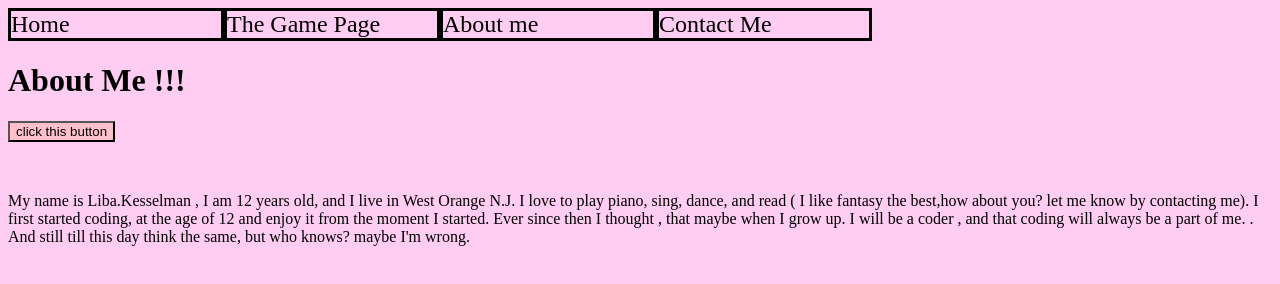
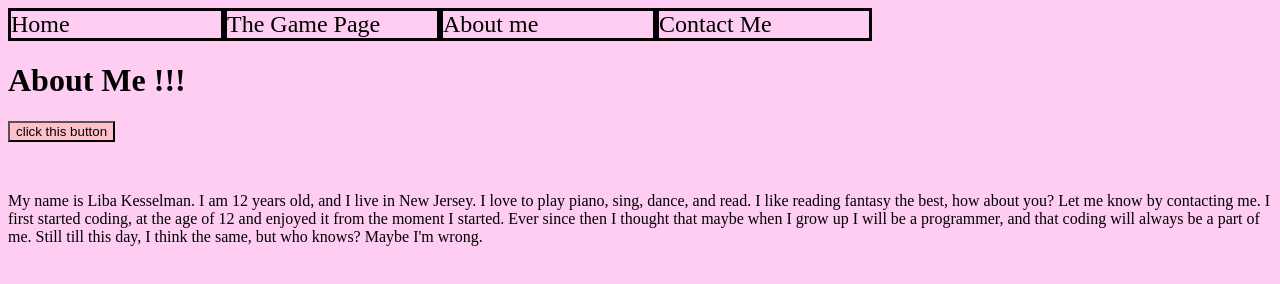
Before and after one commit to kesselmanl24863/libas-web-site, a plain HTML site: page html/about.html in a window 1280 px wide. Drawn offline with Linux system fonts and the light colour scheme.

Commit message:
modified text in about HTML.

```diff
--- a/html/about.html
+++ b/html/about.html
@@ -13,13 +13,13 @@
 		<h1>About Me !!! </h1>
 		<button id="alertButton" onclick="showAlert();">click this button</button>
 		</p>
-	        My name is Liba.Kesselman , I am  12 years old, and I live in West Orange N.J.
-			I love to play piano, sing, dance, and read ( I like fantasy the best,how about you?
-			let me know by contacting me).
-			I first started coding, at the age of 12 and enjoy it from the moment I started.
-            Ever since then I thought , that maybe when I grow up. I will be a coder ,
+	        My name is Liba Kesselman.  I am 12 years old, and I live in New Jersey.
+			I love to play piano, sing, dance, and read.  I like reading fantasy the best, how about you?
+			Let me know by contacting me.
+			I first started coding, at the age of 12 and enjoyed it from the moment I started.
+            Ever since then I thought that maybe when I grow up I will be a programmer,
 			and that coding will always be a part of me.
-			. And still till this day think the same, but who knows? maybe I'm wrong.
+			Still till this day, I think the same, but who knows? Maybe I'm wrong.
 		</p>
 
 
```
